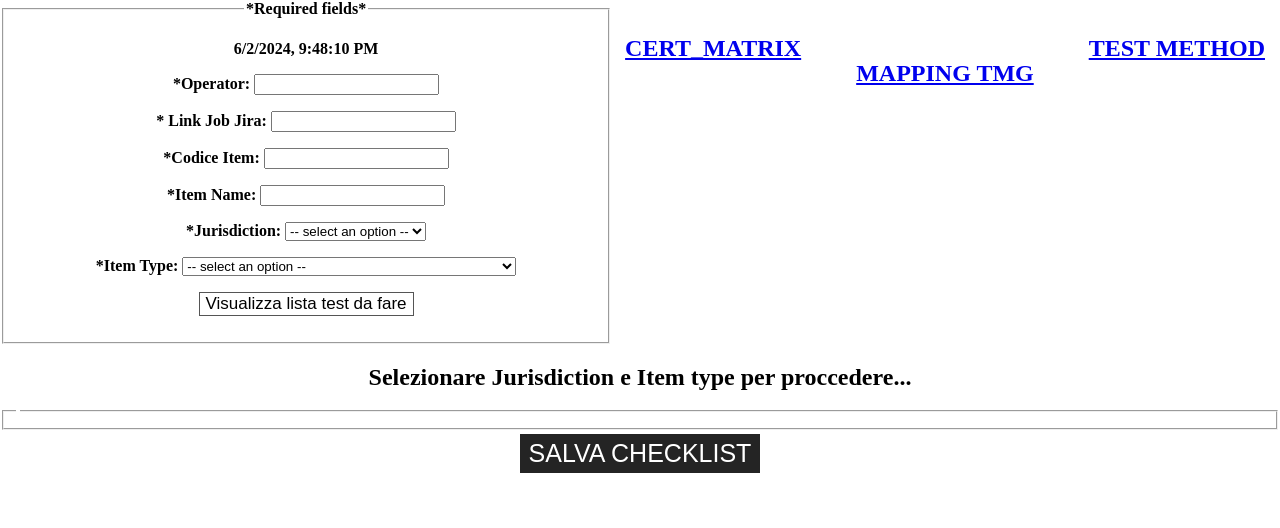
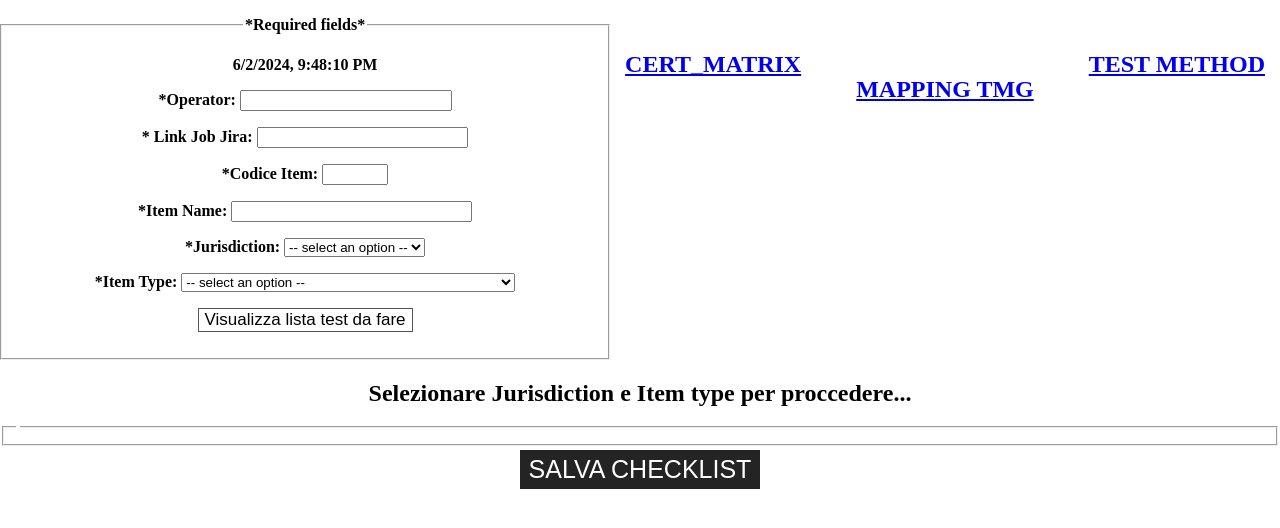
Before and after one commit to pwebdevHosting/Checklist.test, a website built with webpack: page index.html in a window 1280 px wide. Built offline with nearby package versions, Linux system fonts and the light colour scheme.

Commit message:
Add files via upload

```diff
--- a/index.html
+++ b/index.html
@@ -101,6 +101,8 @@ input[name=usrname] {
   box-sizing: border-box;
 }
 
+
+
 table td,tr {
     border-top: thin solid;
     border-bottom: thin solid;
@@ -163,6 +165,12 @@ table td,tr {
   text-align: center;
 }
 
+.align-center {
+    display: block;
+    margin: 1.0em auto;
+    text-align: center;
+}
+
 
 
     </style>
@@ -179,14 +187,14 @@ table td,tr {
 	<div id="chlist" style="display:none;" >
     <div id="root1">
 
-         <form action="" align="center">
-		  <fieldset>
+         <form action="">
+		  <fieldset class="align-center">
         <legend><b>*Required fields*</legend>
 			<p><span id="datetime"></span></p>
-      *Operator: <input type="text" name="Operator" required><p>
-	 * Link Job Jira: <input type="url" name="jobjira"><p>
-	  *Codice Item: <input type="text" name="coditem"><p>
-	  *Item Name: <input type="text" name="nomitem"><p>
+      *Operator: <input type="text" name="Operator" style="width: 35%"><p>
+	 * Link Job Jira: <input type="text" name="jobjira" style="width: 35%"><p>
+	  *Codice Item: <input type="text" name="coditem"style="width: 10%"><p>
+	  *Item Name: <input type="text" name="nomitem" style="width: 40%"><p>
 
 	*Jurisdiction:
       <select id="datalist1">
```
